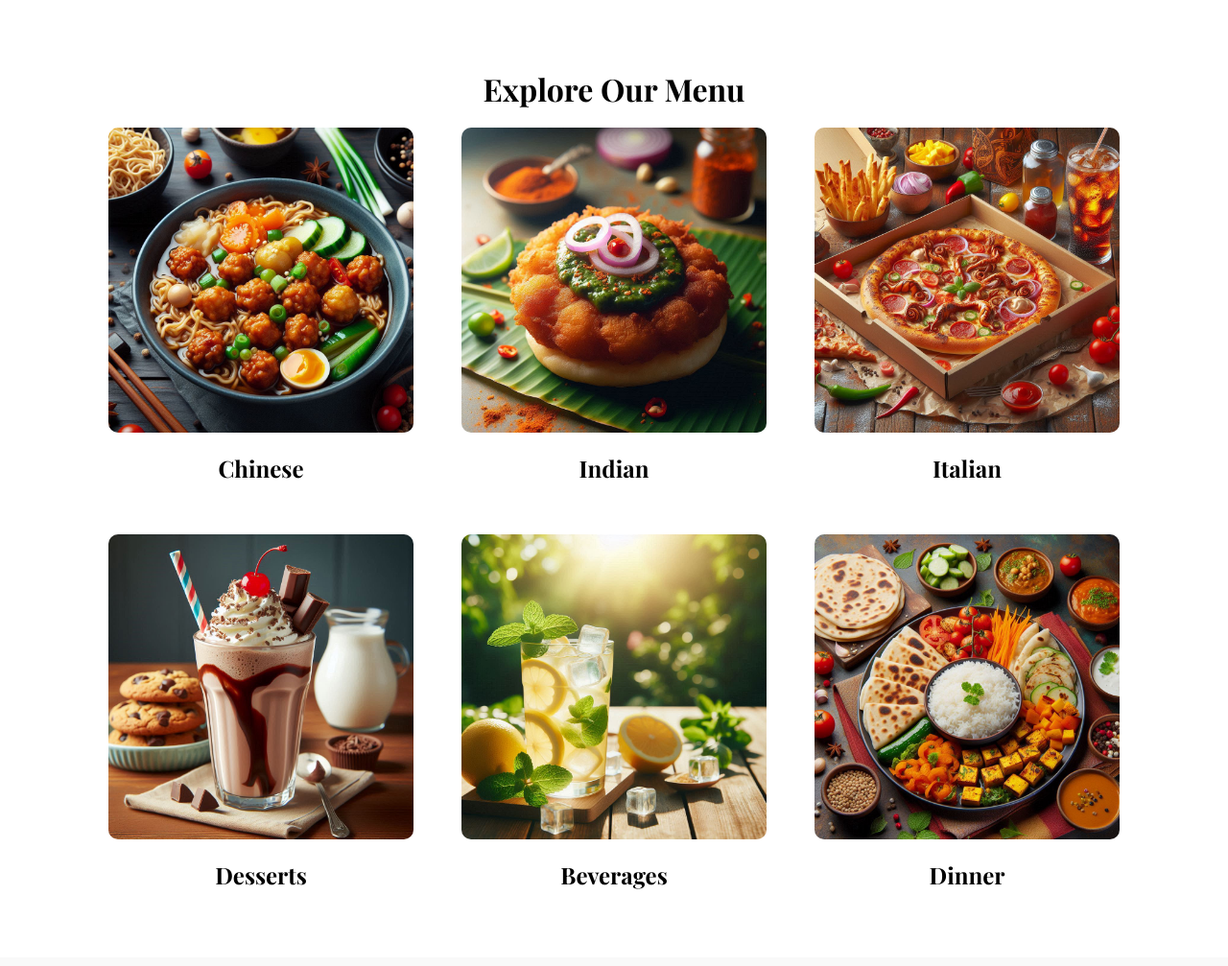
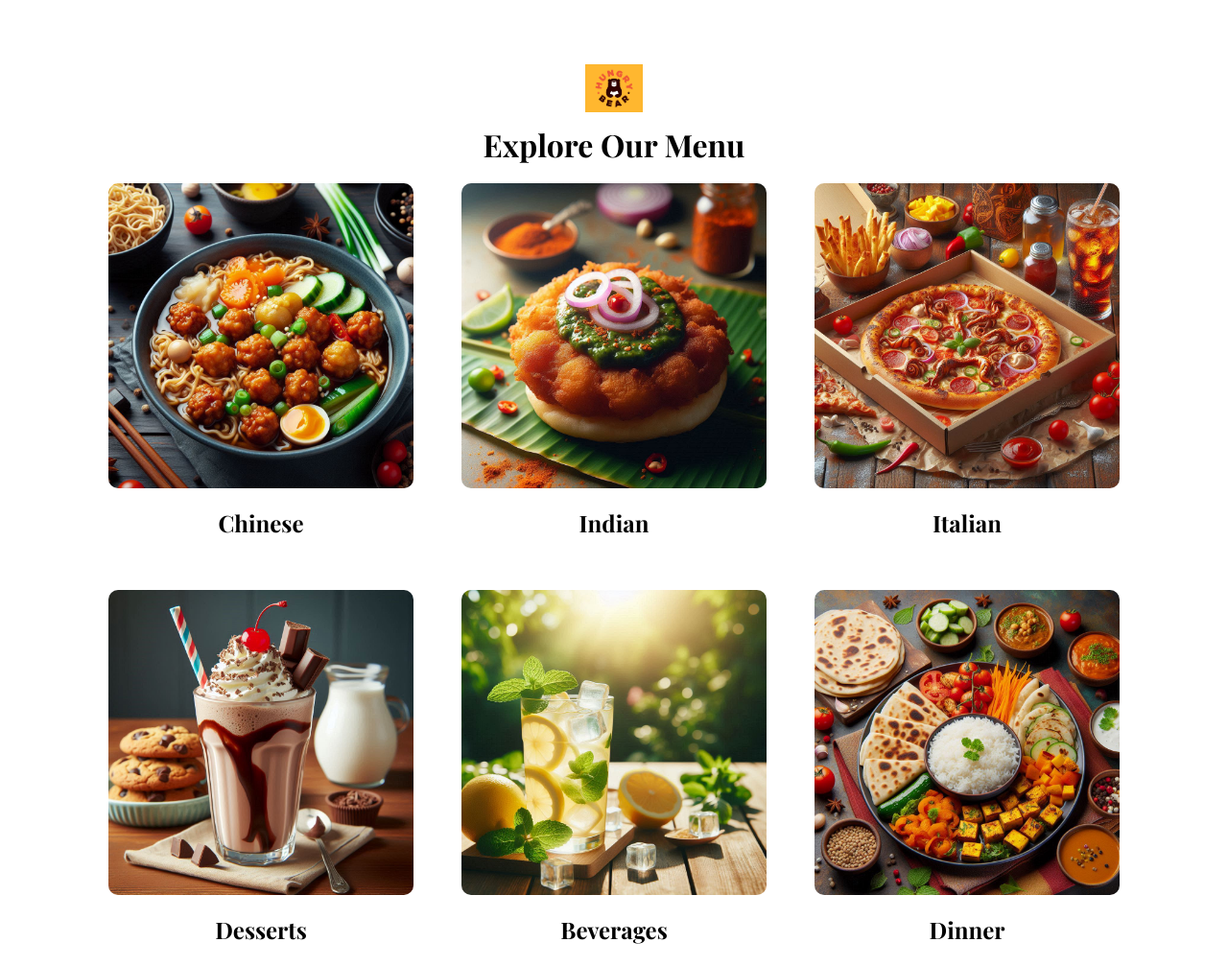
Before and after one commit to Aary23S/Hungry-Bear-Cafe, a plain HTML site: page index.html in a window 1280 px wide. Shown: the part 1186-2193 px from the top of the page at 96% size. Drawn offline with nearby package versions, Linux system fonts and the light colour scheme.

Commit message:
updated the logo section

```diff
--- a/index.html
+++ b/index.html
@@ -120,6 +120,7 @@
 
 
   <div class="menu-container" id="Menu">
+    <a href="index.html"> <img src="IMG-20230817-WA0001.jpg" alt="Hungrey Bear Logo" class="logo-img" style="color: black;"></a>
     <h1>Explore Our Menu</h1>
     <div class="categories">
       <!-- Category Item -->
@@ -271,6 +272,7 @@
     </div>
 
     <div class="social-links" id="Social">
+      <a href="index.html"> <img src="IMG-20230817-WA0001.jpg" alt="Hungrey Bear Logo" class="logo-img" style="color: black;"></a>
       <h3>Follow Us</h3>
       <a href="https://www.instagram.com/sunday_chronicles_by_mann/profilecard/?igsh=bXZha2FsamY5ZmJx" target="_blank" class="social-btn instagram">Instagram</a>
       <a href="https://www.facebook.com/share/13qJ1nZooT/" target="_blank" class="social-btn facebook">Facebook</a>
```
